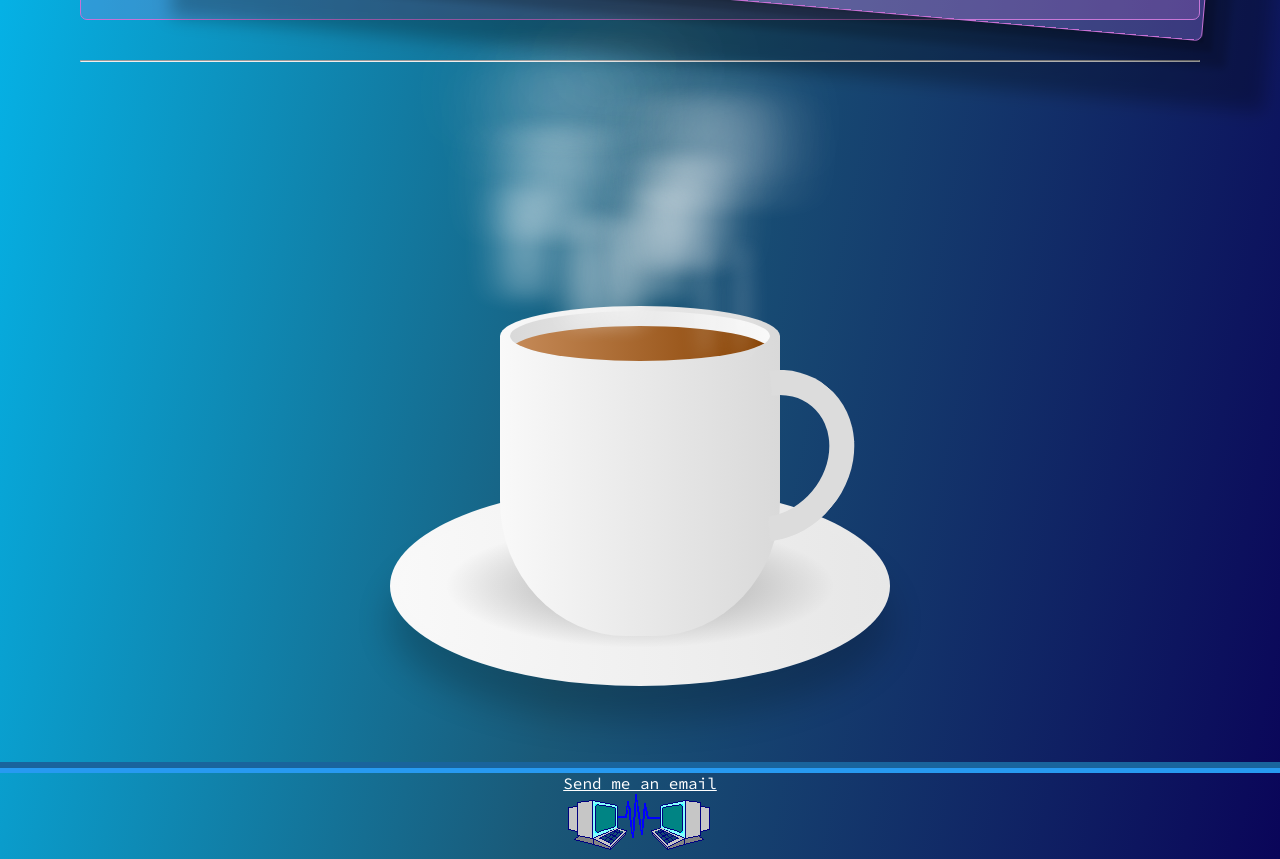
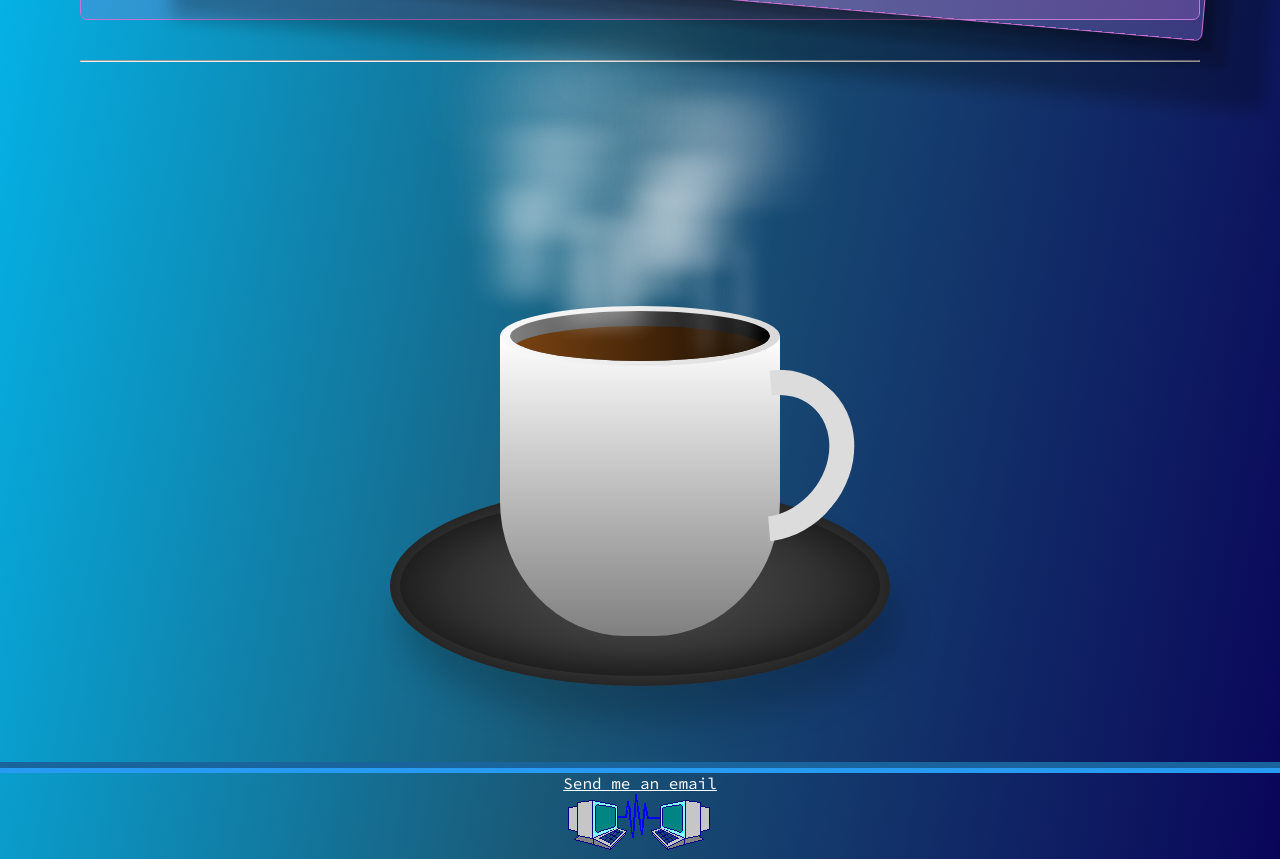
Before and after one commit to papercircuit/papercircuit.github.io, a plain HTML site: page index.html in a window 1280 px wide. Shown: the part 834-1693 px from the top of the page. Drawn offline with nearby package versions, Linux system fonts and the light colour scheme.

Commit message:
Coffee styling

```diff
--- a/coffee-animation.css
+++ b/coffee-animation.css
@@ -12,7 +12,8 @@
     width: 280px;
     height: 300px;
     margin: auto;
-    background: linear-gradient(to right, #f9f9f9, #d9d9d9);
+    background:linear-gradient(white
+    , grey);
     border-bottom-left-radius: 45%;
     border-bottom-right-radius: 45%;
 }
@@ -27,13 +28,14 @@
     border-radius: 50%;
 }
 
+/* circle is inside surface of cup */
 .circle{
     position: absolute;
     top: 5px;
     left: 10px;
     width: calc(100% - 20px);
     height: 50px;
-    background: linear-gradient(to left, #f9f9f9, #d9d9d9);
+    background: linear-gradient(to right, grey, black);
     border-radius: 50%;
     box-sizing: border-box;
     overflow: hidden;
@@ -45,7 +47,7 @@
     left: 0;
     width: 100%;
     height: 100%;
-    background: linear-gradient(to right, #C68B59, #864000);
+    background: linear-gradient(to right, #7c4413, #140a00);
     border-radius: 50%;
 
 }
@@ -112,8 +114,8 @@
     left: 50%;
     transform: translateX(-50%);
     border-radius: 50%;
-    background: linear-gradient(to right, #f9f9f9, #e7e7e7);
-    box-shadow: 0 35px 35px rgba(0, 0, 0, 0.2);
+    background: radial-gradient(grey, black);
+    box-shadow: 10px 35px 35px rgba(0, 0, 0, 0.2);
 }
 
 .saucer::before{
@@ -124,7 +126,7 @@
     right: 10px;
     bottom: 10px;
     border-radius: 50%;
-    background: linear-gradient(to right, #f9f9f9, #e7e7e7);
+    background: radial-gradient(rgb(106, 106, 108), black);
 }
 
 .saucer::after{
--- a/coffee.js
+++ /dev/null
@@ -1,15 +0,0 @@
-$(function() {
-    function beerRise() {
-      $('.coffee').addClass('fill');
-    }
-    function pourBeer() {
-      $('.pour').addClass('pouring');
-      beerRise();
-      setTimeout(function() {
-        $('.pour').addClass('end');
-      }, 1500);
-    }
-    setTimeout(function() {
-      pourBeer();
-    }, 1500);
-  });
--- a/css/style.css
+++ b/css/style.css
@@ -199,6 +199,7 @@ main {
     36.1px 34.7px 7.9px -10px rgba(0, 0, 0, 0.193),
     78px 75px 17px -10px rgba(0, 0, 0, 0.26);
 
+
   transform: rotate(5deg);
 
   z-index: 2;
--- a/index.html
+++ b/index.html
@@ -112,7 +112,6 @@
     </footer>
 
     <script src="script.js"></script>
-    <script src="coffee.js"></script>
 </body>
 
 </html>
```
